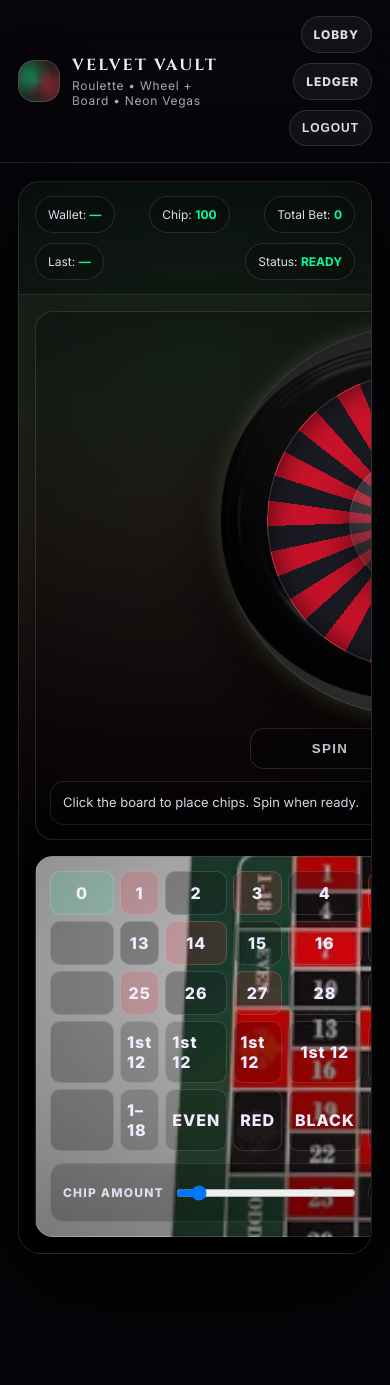
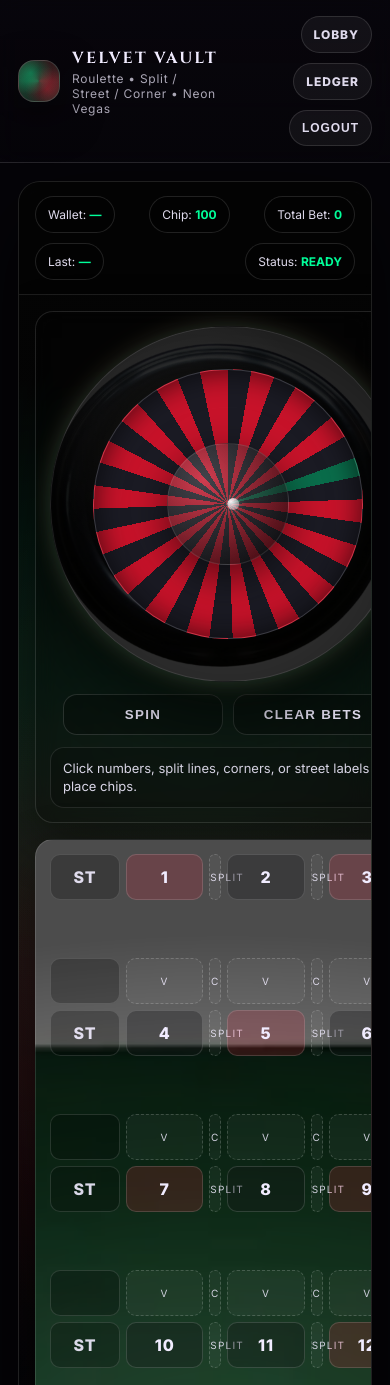
Before and after one commit to patersonseanmichael-The13Horror/Velvet-Vault, a plain HTML site: page roulette.html in a window 390 px wide. Shown: the top 1385 px of the page. Before the commit the page ends 1344 px from the top, so only its background shows below. Drawn offline with Linux system fonts and the light colour scheme; no server answers.

Commit message:
Update roulette.html

```diff
--- a/roulette.html
+++ b/roulette.html
@@ -22,7 +22,6 @@
     --line: rgba(255,255,255,0.12);
     --red:#ff233d;
     --green:#00ff9a;
-    --black:#0b0b0f;
     --felt:#0b2a1b;
     --panel: rgba(0,0,0,0.34);
     --shadow: rgba(0,0,0,0.70);
@@ -139,17 +138,6 @@
   }
   .stage > *{position:relative; z-index:2}
 
-  .grid{
-    display:grid;
-    grid-template-columns: 420px 1fr;
-    gap:16px;
-    padding:16px;
-  }
-  @media (max-width: 980px){
-    .grid{grid-template-columns: 1fr; }
-  }
-
-  /* ===== HUD ===== */
   .hudRow{
     display:flex;
     flex-wrap:wrap;
@@ -173,6 +161,16 @@
   .pill b{color: var(--green)}
   .pill .r{color: var(--red)}
 
+  .grid{
+    display:grid;
+    grid-template-columns: 420px 1fr;
+    gap:16px;
+    padding:16px;
+  }
+  @media (max-width: 980px){
+    .grid{grid-template-columns: 1fr; }
+  }
+
   /* ===== Wheel ===== */
   .wheelPanel{
     border-radius: 18px;
@@ -193,8 +191,6 @@
     margin: 0 auto;
     position:relative;
   }
-
-  /* Wheel base image (optional) */
   .wheelImage{
     position:absolute;
     inset:0;
@@ -202,15 +198,13 @@
     background:
       radial-gradient(circle at 40% 35%, rgba(255,255,255,0.10), transparent 45%),
       radial-gradient(circle at 50% 60%, rgba(0,0,0,0.75), rgba(0,0,0,0.92)),
-      url("images/roulette-wheel.png") center/cover no-repeat; /* optional */
+      url("images/roulette-wheel.png") center/cover no-repeat;
     border:1px solid rgba(255,255,255,0.10);
     box-shadow:
       0 0 22px rgba(0,255,154,.18),
       0 0 26px rgba(255,35,61,.18),
       0 30px 80px rgba(0,0,0,.65);
   }
-
-  /* The rotating ring (numbers pockets) */
   .wheelRing{
     position:absolute;
     inset: 12%;
@@ -218,22 +212,29 @@
     border:1px solid rgba(255,255,255,0.14);
     background:
       conic-gradient(
-        /* a stylized pocket ring (not the real mapping image) */
-        #1b1b24 0 10deg, #c8132a 10deg 20deg, #1b1b24 20deg 30deg, #c8132a 30deg 40deg,
-        #1b1b24 40deg 50deg, #c8132a 50deg 60deg, #1b1b24 60deg 70deg, #0a6d4b 70deg 78deg,
-        #1b1b24 78deg 88deg, #c8132a 88deg 98deg, #1b1b24 98deg 108deg, #c8132a 108deg 118deg,
-        #1b1b24 118deg 128deg, #c8132a 128deg 138deg, #1b1b24 138deg 148deg, #c8132a 148deg 158deg,
-        #1b1b24 158deg 168deg, #c8132a 168deg 178deg, #1b1b24 178deg 188deg, #c8132a 188deg 198deg,
-        #1b1b24 198deg 208deg, #c8132a 208deg 218deg, #1b1b24 218deg 228deg, #c8132a 228deg 238deg,
-        #1b1b24 238deg 248deg, #c8132a 248deg 258deg, #1b1b24 258deg 268deg, #c8132a 268deg 278deg,
-        #1b1b24 278deg 288deg, #c8132a 288deg 298deg, #1b1b24 298deg 308deg, #c8132a 308deg 318deg,
-        #1b1b24 318deg 328deg, #c8132a 328deg 338deg, #1b1b24 338deg 348deg, #c8132a 348deg 360deg
+        #1b1b24 0 10deg, #c8132a 10deg 20deg,
+        #1b1b24 20deg 30deg, #c8132a 30deg 40deg,
+        #1b1b24 40deg 50deg, #c8132a 50deg 60deg,
+        #1b1b24 60deg 70deg, #0a6d4b 70deg 78deg,
+        #1b1b24 78deg 88deg, #c8132a 88deg 98deg,
+        #1b1b24 98deg 108deg, #c8132a 108deg 118deg,
+        #1b1b24 118deg 128deg, #c8132a 128deg 138deg,
+        #1b1b24 138deg 148deg, #c8132a 148deg 158deg,
+        #1b1b24 158deg 168deg, #c8132a 168deg 178deg,
+        #1b1b24 178deg 188deg, #c8132a 188deg 198deg,
+        #1b1b24 198deg 208deg, #c8132a 208deg 218deg,
+        #1b1b24 218deg 228deg, #c8132a 228deg 238deg,
+        #1b1b24 238deg 248deg, #c8132a 248deg 258deg,
+        #1b1b24 258deg 268deg, #c8132a 268deg 278deg,
+        #1b1b24 278deg 288deg, #c8132a 288deg 298deg,
+        #1b1b24 298deg 308deg, #c8132a 308deg 318deg,
+        #1b1b24 318deg 328deg, #c8132a 328deg 338deg,
+        #1b1b24 338deg 348deg, #c8132a 348deg 360deg
       );
     box-shadow: inset 0 0 30px rgba(0,0,0,0.65);
     transform: rotate(var(--wheelRot, 0deg));
-    transition: transform var(--wheelDur, 4000ms) cubic-bezier(.12,.92,.12,1);
+    transition: transform var(--wheelDur, 4600ms) cubic-bezier(.12,.92,.12,1);
   }
-
   .wheelHub{
     position:absolute;
     width: 34%;
@@ -243,8 +244,6 @@
     border:1px solid rgba(255,255,255,0.10);
     box-shadow: 0 12px 40px rgba(0,0,0,.55);
   }
-
-  /* Ball */
   .ball{
     position:absolute;
     width: 12px;
@@ -256,7 +255,6 @@
     left: 50%;
     top: 50%;
   }
-
   .ballOrbit{
     --r: 44%;
     --a: 0deg;
@@ -266,9 +264,8 @@
       translateX(var(--r))
       rotate(calc(-1 * var(--a)));
     transition:
-      transform var(--ballDur, 4000ms) cubic-bezier(.10,.90,.15,1);
+      transform var(--ballDur, 4600ms) cubic-bezier(.10,.90,.15,1);
   }
-
   .wheelControls{
     display:flex;
     gap:10px;
@@ -318,19 +315,27 @@
     border:1px solid rgba(255,255,255,0.12);
     background:
       radial-gradient(900px 520px at 50% 30%, rgba(0,0,0,0.18), rgba(0,0,0,0.70)),
-      url("images/roulette-board.jpg") center/cover no-repeat, /* optional */
+      url("images/roulette-board.jpg") center/cover no-repeat,
       linear-gradient(180deg, rgba(11,42,27,0.95), rgba(7,20,13,0.98));
     padding:14px;
     box-shadow: 0 18px 50px rgba(0,0,0,0.45);
     position:relative;
   }
 
-  .boardGrid{
+  /* Grid with spacer rows/cols so we can place split/corner spots */
+  .layout{
     display:grid;
-    grid-template-columns: 64px repeat(12, 1fr);
+    grid-template-columns: 70px 1fr 12px 1fr 12px 1fr;
+    grid-auto-rows: 46px;
     gap:6px;
     align-items:stretch;
   }
+  .rowGap{
+    grid-column: 1 / -1;
+    height: 10px;
+    margin: -2px 0;
+  }
+
   .cell{
     position:relative;
     border-radius: 10px;
@@ -344,7 +349,6 @@
     user-select:none;
     cursor:pointer;
     min-height: 44px;
-    box-shadow: inset 0 0 0 rgba(0,0,0,0);
     transition: transform .12s ease, box-shadow .12s ease, border-color .12s ease;
   }
   .cell:hover{
@@ -352,17 +356,42 @@
     border-color: rgba(0,255,154,0.22);
     box-shadow: 0 0 18px rgba(0,255,154,0.10), 0 0 18px rgba(255,35,61,0.08);
   }
-  .cell.red{ background: rgba(255,35,61,0.16); }
-  .cell.black{ background: rgba(20,20,26,0.30); }
-  .cell.green{ background: rgba(0,255,154,0.12); }
-  .cell.label{
+  .nRed{ background: rgba(255,35,61,0.16); }
+  .nBlack{ background: rgba(20,20,26,0.30); }
+  .nGreen{ background: rgba(0,255,154,0.12); }
+
+  .label{
     cursor:default;
+    opacity:.9;
     background: rgba(0,0,0,0.26);
     font-weight:800;
-    opacity:.9;
   }
 
-  /* chips stacked inside a cell */
+  /* bet spots for split/corner */
+  .spot{
+    position:relative;
+    border-radius: 10px;
+    border: 1px dashed rgba(255,255,255,0.18);
+    background: rgba(255,255,255,0.04);
+    display:grid;
+    place-items:center;
+    cursor:pointer;
+    user-select:none;
+    transition: transform .12s ease, border-color .12s ease, background .12s ease;
+    min-height: 44px;
+  }
+  .spot:hover{
+    transform: translateY(-1px);
+    border-color: rgba(0,255,154,0.26);
+    background: rgba(0,255,154,0.05);
+  }
+  .spot small{
+    font-size:10px;
+    letter-spacing:.12em;
+    text-transform:uppercase;
+    opacity:.85;
+  }
+
   .chipStack{
     position:absolute;
     right:6px;
@@ -384,6 +413,19 @@
   .chip.g{
     background: radial-gradient(circle at 30% 30%, rgba(255,255,255,0.18), rgba(0,255,154,0.92));
     box-shadow: 0 0 16px rgba(0,255,154,0.12);
+  }
+
+  .outside{
+    margin-top: 12px;
+    display:grid;
+    grid-template-columns: repeat(3, 1fr);
+    gap:10px;
+  }
+  .outside2{
+    margin-top: 10px;
+    display:grid;
+    grid-template-columns: repeat(6, 1fr);
+    gap:10px;
   }
 
   .boardFooter{
@@ -422,7 +464,7 @@
       <div class="sigil" aria-hidden="true"></div>
       <div>
         <h1>Velvet Vault</h1>
-        <small>Roulette • Wheel + Board • Neon Vegas</small>
+        <small>Roulette • Split / Street / Corner • Neon Vegas</small>
       </div>
     </div>
     <div class="actions">
@@ -458,12 +500,15 @@
           <button class="btn" id="clearBtn">Clear Bets</button>
         </div>
 
-        <div class="log" id="log">Click the board to place chips. Spin when ready.</div>
+        <div class="log" id="log">Click numbers, split lines, corners, or street labels to place chips.</div>
       </div>
 
       <!-- BOARD -->
       <div class="boardPanel">
-        <div class="boardGrid" id="board"></div>
+        <div class="layout" id="layout"></div>
+
+        <div class="outside" id="dozens"></div>
+        <div class="outside2" id="evens"></div>
 
         <div class="boardFooter">
           <div class="betBox">
@@ -471,7 +516,7 @@
             <input id="chipSlider" type="range" min="10" max="1000" step="10" value="100">
             <div class="pill">Amt: <b id="chipAmt">100</b></div>
           </div>
-          <div class="pill">Tip: click same spot to stack chips</div>
+          <div class="pill">Payouts: Straight <b>35:1</b> • Split <b>17:1</b> • Street <b>11:1</b> • Corner <b>8:1</b></div>
         </div>
       </div>
     </div>
@@ -511,6 +556,7 @@
   }
 }, 100);
 
+const logEl = document.getElementById("log");
 function requireWallet(){
   if(!window.VaultEngine?.user){
     logEl.textContent = "Connecting to the vault…";
@@ -535,34 +581,29 @@
 }
 
 /* =========================
-   🎯 Roulette model
-   European wheel order (single 0).
-   This is the REAL sequence.
+   🎯 Wheel order + colors
    ========================= */
 const WHEEL_ORDER = [0,32,15,19,4,21,2,25,17,34,6,27,13,36,11,30,8,23,10,5,24,16,33,1,20,14,31,9,22,18,29,7,28,12,35,3,26];
 const RED_SET = new Set([1,3,5,7,9,12,14,16,18,19,21,23,25,27,30,32,34,36]);
-
 function colorOf(n){
   if(n===0) return "green";
   return RED_SET.has(n) ? "red" : "black";
 }
 
 /* =========================
-   🧩 Board bets + payouts
-   Straight: 35:1
-   Dozen: 2:1
-   Column: 2:1
-   Even-money: 1:1 (red/black, odd/even, 1-18, 19-36)
+   🧾 Bets + payouts
    ========================= */
 const PAYOUTS = {
   straight: 35,
+  split: 17,
+  street: 11,
+  corner: 8,
   dozen: 2,
-  column: 2,
   even: 1
 };
 
-const BETS = new Map(); // key -> {type, value, amount}
-function betKey(type, value){ return type + ":" + String(value); }
+const BETS = new Map(); // key -> {type, nums:Set<number>, amount}
+function key(type, id){ return type + ":" + id; }
 
 function totalBet(){
   let t=0;
@@ -570,12 +611,20 @@
   return t;
 }
 
+function addChipVisual(stack){
+  const c = document.createElement("div");
+  c.className = "chip " + (Math.random()>0.5 ? "g" : "");
+  stack.appendChild(c);
+  while(stack.children.length > 10) stack.removeChild(stack.firstChild);
+}
+
 /* =========================
-   🧱 Build board UI
-   We generate a standard 0 + 12x3 grid + outside bets
+   🧱 UI build: numbers + split + corner + street
    ========================= */
-const boardEl = document.getElementById("board");
-const logEl = document.getElementById("log");
+const layoutEl = document.getElementById("layout");
+const dozensEl = document.getElementById("dozens");
+const evensEl = document.getElementById("evens");
+
 const totalBetEl = document.getElementById("totalBet");
 const chipValEl = document.getElementById("chipVal");
 const chipAmtEl = document.getElementById("chipAmt");
@@ -584,149 +633,160 @@
 
 const chipSlider = document.getElementById("chipSlider");
 let chipValue = Number(chipSlider.value||100);
-
 chipSlider.addEventListener("input", ()=>{
   chipValue = Number(chipSlider.value||100);
   chipValEl.textContent = chipValue;
   chipAmtEl.textContent = chipValue;
 });
 
-function makeCell(text, cls, clickHandler){
-  const d = document.createElement("div");
-  d.className = "cell " + (cls||"");
-  d.textContent = text;
-  const stack = document.createElement("div");
-  stack.className = "chipStack";
-  d.appendChild(stack);
-  if(clickHandler){
-    d.addEventListener("click", (e)=>{ audioOn(); tick(); clickHandler(d, stack, e); });
-  }else{
-    d.classList.add("label");
-  }
-  return d;
-}
-
-function addChipVisual(stack){
-  const c = document.createElement("div");
-  c.className = "chip " + (Math.random()>0.5 ? "g" : "");
-  stack.appendChild(c);
-  while(stack.children.length > 8) stack.removeChild(stack.firstChild);
-}
-
-function placeBet(type, value, cell, stack){
-  const key = betKey(type, value);
-  const existing = BETS.get(key);
+function placeBet(type, id, nums, stack){
+  const k = key(type, id);
+  const existing = BETS.get(k);
   if(existing) existing.amount += chipValue;
-  else BETS.set(key, {type, value, amount: chipValue});
+  else BETS.set(k, { type, nums: new Set(nums), amount: chipValue });
   addChipVisual(stack);
   totalBetEl.textContent = totalBet();
 }
 
+function mkStack(){
+  const s = document.createElement("div");
+  s.className = "chipStack";
+  return s;
+}
+
+function mkNumberCell(n){
+  const d = document.createElement("div");
+  const c = colorOf(n);
+  d.className = "cell " + (c==="red" ? "nRed" : c==="black" ? "nBlack" : "nGreen");
+  d.textContent = String(n);
+  const stack = mkStack();
+  d.appendChild(stack);
+  d.addEventListener("click", ()=>{
+    audioOn(); tick();
+    placeBet("straight", String(n), [n], stack);
+  });
+  return d;
+}
+
+function mkStreetCell(start){
+  const d = document.createElement("div");
+  d.className = "cell label";
+  d.textContent = "ST";
+  const stack = mkStack();
+  d.appendChild(stack);
+  d.title = `Street ${start}-${start+2}`;
+  d.addEventListener("click", ()=>{
+    audioOn(); tick();
+    placeBet("street", String(start), [start,start+1,start+2], stack);
+  });
+  return d;
+}
+
+function mkSpot(type, id, nums, label){
+  const d = document.createElement("div");
+  d.className = "spot";
+  d.innerHTML = `<small>${label||type}</small>`;
+  const stack = mkStack();
+  d.appendChild(stack);
+  d.addEventListener("click", ()=>{
+    audioOn(); tick();
+    placeBet(type, id, nums, stack);
+  });
+  return d;
+}
+
+function buildLayout(){
+  layoutEl.innerHTML = "";
+
+  // Build rows top-to-bottom: 12 streets: (1-3) ... (34-36)
+  // Our visual layout goes from 1-3 at top (classic).
+  const rows = [];
+  for(let r=0;r<12;r++){
+    const start = 1 + r*3;
+    rows.push([start, start+1, start+2]);
+  }
+
+  // For each row: street cell + n1 + vsplit + n2 + vsplit + n3
+  rows.forEach((nums, rIdx)=>{
+    // street bet
+    layoutEl.appendChild(mkStreetCell(nums[0]));
+
+    // number 1
+    layoutEl.appendChild(mkNumberCell(nums[0]));
+
+    // split between n1-n2 (horizontal split)
+    layoutEl.appendChild(mkSpot("split", `${nums[0]}-${nums[1]}`, [nums[0],nums[1]], "SPLIT"));
+
+    // number 2
+    layoutEl.appendChild(mkNumberCell(nums[1]));
+
+    // split between n2-n3
+    layoutEl.appendChild(mkSpot("split", `${nums[1]}-${nums[2]}`, [nums[1],nums[2]], "SPLIT"));
+
+    // number 3
+    layoutEl.appendChild(mkNumberCell(nums[2]));
+
+    // Between rows: vertical splits + corners (except after last row)
+    if(rIdx < rows.length-1){
+      const below = rows[rIdx+1]; // [n+3, n+4, n+5]
+
+      // Add a thin gap row (visual spacer)
+      const gap = document.createElement("div");
+      gap.className = "rowGap";
+      layoutEl.appendChild(gap);
+
+      // Now an overlay row of clickable spots for vertical/corner
+      // street column placeholder
+      layoutEl.appendChild(Object.assign(document.createElement("div"), {className:"cell label", textContent:""}));
+
+      // vertical split n1 with below n1 (+3)
+      layoutEl.appendChild(mkSpot("split", `${nums[0]}-${below[0]}`, [nums[0],below[0]], "V"));
+
+      // corner (n1,n2,below1,below2)
+      layoutEl.appendChild(mkSpot("corner", `${nums[0]}-${nums[1]}-${below[0]}-${below[1]}`, [nums[0],nums[1],below[0],below[1]], "C"));
+
+      // vertical split n2 with below n2 (+3)
+      layoutEl.appendChild(mkSpot("split", `${nums[1]}-${below[1]}`, [nums[1],below[1]], "V"));
+
+      // corner (n2,n3,below2,below3)
+      layoutEl.appendChild(mkSpot("corner", `${nums[1]}-${nums[2]}-${below[1]}-${below[2]}`, [nums[1],nums[2],below[1],below[2]], "C"));
+
+      // vertical split n3 with below n3 (+3)
+      layoutEl.appendChild(mkSpot("split", `${nums[2]}-${below[2]}`, [nums[2],below[2]], "V"));
+    }
+  });
+
+  // Dozens
+  dozensEl.innerHTML = "";
+  const d1 = mkSpot("dozen","1",[...Array(12)].map((_,i)=>i+1),"1st 12");
+  const d2 = mkSpot("dozen","2",[...Array(12)].map((_,i)=>i+13),"2nd 12");
+  const d3 = mkSpot("dozen","3",[...Array(12)].map((_,i)=>i+25),"3rd 12");
+  d1.classList.add("cell"); d2.classList.add("cell"); d3.classList.add("cell");
+  dozensEl.appendChild(d1); dozensEl.appendChild(d2); dozensEl.appendChild(d3);
+
+  // Even money
+  evensEl.innerHTML = "";
+  const low = mkSpot("even","low",[...Array(18)].map((_,i)=>i+1),"1–18");
+  const even = mkSpot("even","even",[...Array(18)].map((_,i)=>2*(i+1)).filter(n=>n<=36),"EVEN");
+  const red = mkSpot("even","red",[...RED_SET],"RED");
+  const black = mkSpot("even","black",[...Array(36)].map((_,i)=>i+1).filter(n=>!RED_SET.has(n)),"BLACK");
+  const odd = mkSpot("even","odd",[...Array(18)].map((_,i)=>2*i+1),"ODD");
+  const high = mkSpot("even","high",[...Array(18)].map((_,i)=>i+19),"19–36");
+  [low,even,red,black,odd,high].forEach(x=>{ x.classList.add("cell"); evensEl.appendChild(x); });
+
+  totalBetEl.textContent = "0";
+}
+buildLayout();
+
 function clearBets(){
   BETS.clear();
-  // wipe chip stacks
-  boardEl.querySelectorAll(".chipStack").forEach(s=>s.innerHTML="");
+  document.querySelectorAll(".chipStack").forEach(s=>s.innerHTML="");
   totalBetEl.textContent = "0";
   logEl.textContent = "Bets cleared.";
 }
 
-function buildBoard(){
-  boardEl.innerHTML = "";
-  // Layout:
-  // col 1 is 0 column (64px), then 12 columns.
-  // We'll use 5 rows for: 0 row, 3 number rows x 4 (12 rows total compressed), plus outside rows.
-  // Simpler: render:
-  // Row A: [0] + [1..12]
-  // Row B: [ ] + [13..24]
-  // Row C: [ ] + [25..36]
-  // Row D: [ ] + [1st12][2nd12][3rd12] + fillers
-  // Row E: [ ] + [1-18][EVEN][RED][BLACK][ODD][19-36] + fillers
-
-  // Row A
-  boardEl.appendChild(makeCell("0","green",(cell,stack)=>placeBet("straight",0,cell,stack)));
-  for(let n=1;n<=12;n++){
-    boardEl.appendChild(makeCell(String(n), colorOf(n), (cell,stack)=>placeBet("straight",n,cell,stack)));
-  }
-
-  // Row B
-  boardEl.appendChild(makeCell("", "label")); // spacer
-  for(let n=13;n<=24;n++){
-    boardEl.appendChild(makeCell(String(n), colorOf(n), (cell,stack)=>placeBet("straight",n,cell,stack)));
-  }
-
-  // Row C
-  boardEl.appendChild(makeCell("", "label"));
-  for(let n=25;n<=36;n++){
-    boardEl.appendChild(makeCell(String(n), colorOf(n), (cell,stack)=>placeBet("straight",n,cell,stack)));
-  }
-
-  // Row D: Dozens (span 4 columns each visually by repeating cells)
-  boardEl.appendChild(makeCell("", "label"));
-  const d1 = makeCell("1st 12","",(cell,stack)=>placeBet("dozen",1,cell,stack));
-  const d2 = makeCell("2nd 12","",(cell,stack)=>placeBet("dozen",2,cell,stack));
-  const d3 = makeCell("3rd 12","",(cell,stack)=>placeBet("dozen",3,cell,stack));
-  // place them and fill remaining to 12 columns
-  boardEl.appendChild(d1);
-  boardEl.appendChild(d1.cloneNode(true)); // visual span
-  boardEl.appendChild(d1.cloneNode(true));
-  boardEl.appendChild(d1.cloneNode(true));
-
-  boardEl.appendChild(d2);
-  boardEl.appendChild(d2.cloneNode(true));
-  boardEl.appendChild(d2.cloneNode(true));
-  boardEl.appendChild(d2.cloneNode(true));
-
-  boardEl.appendChild(d3);
-  boardEl.appendChild(d3.cloneNode(true));
-  boardEl.appendChild(d3.cloneNode(true));
-  boardEl.appendChild(d3.cloneNode(true));
-
-  // Fix clones click/stack: rebuild row D properly with per-cell click -> same bet
-  const rowD = Array.from(boardEl.children).slice(boardEl.children.length - 12);
-  function wireSpan(cells, label, dozenNum){
-    cells.forEach((cell)=>{
-      cell.textContent = label;
-      cell.className = "cell";
-      const stack = document.createElement("div");
-      stack.className = "chipStack";
-      cell.innerHTML = "";
-      cell.appendChild(document.createTextNode(label));
-      cell.appendChild(stack);
-      cell.addEventListener("click", ()=>{ audioOn(); tick(); placeBet("dozen", dozenNum, cell, stack); });
-    });
-  }
-  wireSpan(rowD.slice(0,4), "1st 12", 1);
-  wireSpan(rowD.slice(4,8), "2nd 12", 2);
-  wireSpan(rowD.slice(8,12), "3rd 12", 3);
-
-  // Row E: Even money bets (we will use 6 cells then fillers)
-  boardEl.appendChild(makeCell("", "label"));
-  const labels = [
-    {t:"even", v:"low",  txt:"1–18"},
-    {t:"even", v:"even", txt:"EVEN"},
-    {t:"even", v:"red",  txt:"RED"},
-    {t:"even", v:"black",txt:"BLACK"},
-    {t:"even", v:"odd",  txt:"ODD"},
-    {t:"even", v:"high", txt:"19–36"}
-  ];
-  // put 6 and then fillers to reach 12
-  for(let i=0;i<12;i++){
-    if(i < labels.length){
-      const L = labels[i];
-      boardEl.appendChild(makeCell(L.txt,"",(cell,stack)=>placeBet(L.t,L.v,cell,stack)));
-    }else{
-      boardEl.appendChild(makeCell("", "label"));
-    }
-  }
-
-  totalBetEl.textContent = "0";
-}
-buildBoard();
-
 /* =========================
-   🎡 Spin + Ball landing
-   - We map a winning number to a target angle.
-   - Wheel rotates a lot, ball orbits then slows to pocket.
+   🎡 Spin + ball landing
    ========================= */
 const wheelRing = document.getElementById("wheelRing");
 const ball = document.getElementById("ball");
@@ -736,46 +796,23 @@
 let spinning = false;
 
 function pocketAngleForNumber(n){
-  // 37 pockets evenly around 360
   const idx = WHEEL_ORDER.indexOf(n);
   const pocketSize = 360 / WHEEL_ORDER.length;
-  // angle where the pocket center sits (0deg at top). We’ll rotate with offset so it feels right.
   return (idx * pocketSize);
 }
+function randInt(a,b){ return Math.floor(a + Math.random()*(b-a+1)); }
+function sleep(ms){ return new Promise(r=>setTimeout(r, ms)); }
 
-function randInt(a,b){ return Math.floor(a + Math.random()*(b-a+1)); }
-
-/* payout resolution */
 function resolvePayout(win){
   let payout = 0;
-
   for(const b of BETS.values()){
-    if(b.type === "straight"){
-      if(Number(b.value) === win) payout += b.amount * (PAYOUTS.straight + 1);
-    }
-    if(b.type === "dozen"){
-      const d = Number(b.value);
-      const inDozen =
-        (d===1 && win>=1 && win<=12) ||
-        (d===2 && win>=13 && win<=24) ||
-        (d===3 && win>=25 && win<=36);
-      if(inDozen) payout += b.amount * (PAYOUTS.dozen + 1);
-    }
-    if(b.type === "even"){
-      if(win === 0) continue; // 0 loses even-money bets
-      if(b.value === "red"   && RED_SET.has(win)) payout += b.amount * (PAYOUTS.even + 1);
-      if(b.value === "black" && !RED_SET.has(win)) payout += b.amount * (PAYOUTS.even + 1);
-      if(b.value === "odd"   && (win % 2 === 1)) payout += b.amount * (PAYOUTS.even + 1);
-      if(b.value === "even"  && (win % 2 === 0)) payout += b.amount * (PAYOUTS.even + 1);
-      if(b.value === "low"   && (win >= 1 && win <= 18)) payout += b.amount * (PAYOUTS.even + 1);
-      if(b.value === "high"  && (win >= 19 && win <= 36)) payout += b.amount * (PAYOUTS.even + 1);
+    if(b.nums.has(win)){
+      const mult = PAYOUTS[b.type] ?? 0;
+      payout += b.amount * (mult + 1);
     }
   }
-
-  return payout; // includes returned stake for winners
+  return payout;
 }
-
-async function sleep(ms){ return new Promise(r=>setTimeout(r, ms)); }
 
 async function spin(){
   audioOn();
@@ -794,28 +831,23 @@
   clearBtn.disabled = true;
   statusEl.textContent = "SPINNING";
 
-  // choose winner
   const win = WHEEL_ORDER[randInt(0, WHEEL_ORDER.length-1)];
   const winAngle = pocketAngleForNumber(win);
 
-  // durations
-  const dur = randInt(4200, 5600); // ms
+  const dur = randInt(4400, 5900);
   wheelRing.style.setProperty("--wheelDur", dur + "ms");
   ball.style.setProperty("--ballDur", dur + "ms");
 
-  // big wheel rotation (multiple turns) + land with pocket offset
-  const extraTurns = randInt(8, 13) * 360;
-  const finalWheel = extraTurns + (360 - winAngle) + randInt(-4,4); // tiny wobble
+  const extraTurns = randInt(9, 14) * 360;
+  const finalWheel = extraTurns + (360 - winAngle) + randInt(-4,4);
 
-  // ball: orbit opposite direction and settle into pocket angle
-  const ballTurns = randInt(10, 16) * 360;
+  const ballTurns = randInt(11, 17) * 360;
   const finalBall = ballTurns + winAngle + randInt(-6,6);
 
-  // trigger motion
   wheelRing.style.setProperty("--wheelRot", finalWheel + "deg");
   ball.style.setProperty("--a", finalBall + "deg");
 
-  // fake bounce: radius decreases mid-spin then drops in
+  // “bounce / drop” radius
   ball.style.setProperty("--r", "48%");
   tick();
   setTimeout(()=>{ ball.style.setProperty("--r","46%"); tick(); }, Math.floor(dur*0.25));
@@ -824,13 +856,12 @@
   setTimeout(()=>{ ball.style.setProperty("--r","40%"); tick(); }, Math.floor(dur*0.86));
   setTimeout(()=>{ ball.style.setProperty("--r","38%"); }, Math.floor(dur*0.95));
 
-  logEl.innerHTML = `Spinning… <b>no more bets</b>.`;
-  await sleep(dur + 80);
+  logEl.innerHTML = `Spinning… <b>No more bets</b>.`;
+  await sleep(dur + 100);
 
   lastResultEl.innerHTML = `${win} <span class="${colorOf(win)==="red"?"r":""}">${colorOf(win).toUpperCase()}</span>`;
 
   const payout = resolvePayout(win);
-
   if(payout > 0){
     credit(payout, "roulette-payout");
     chime();
@@ -841,8 +872,6 @@
   }
 
   renderWallet();
-
-  // auto clear after spin (Vegas standard)
   clearBets();
 
   statusEl.textContent = "READY";
```
